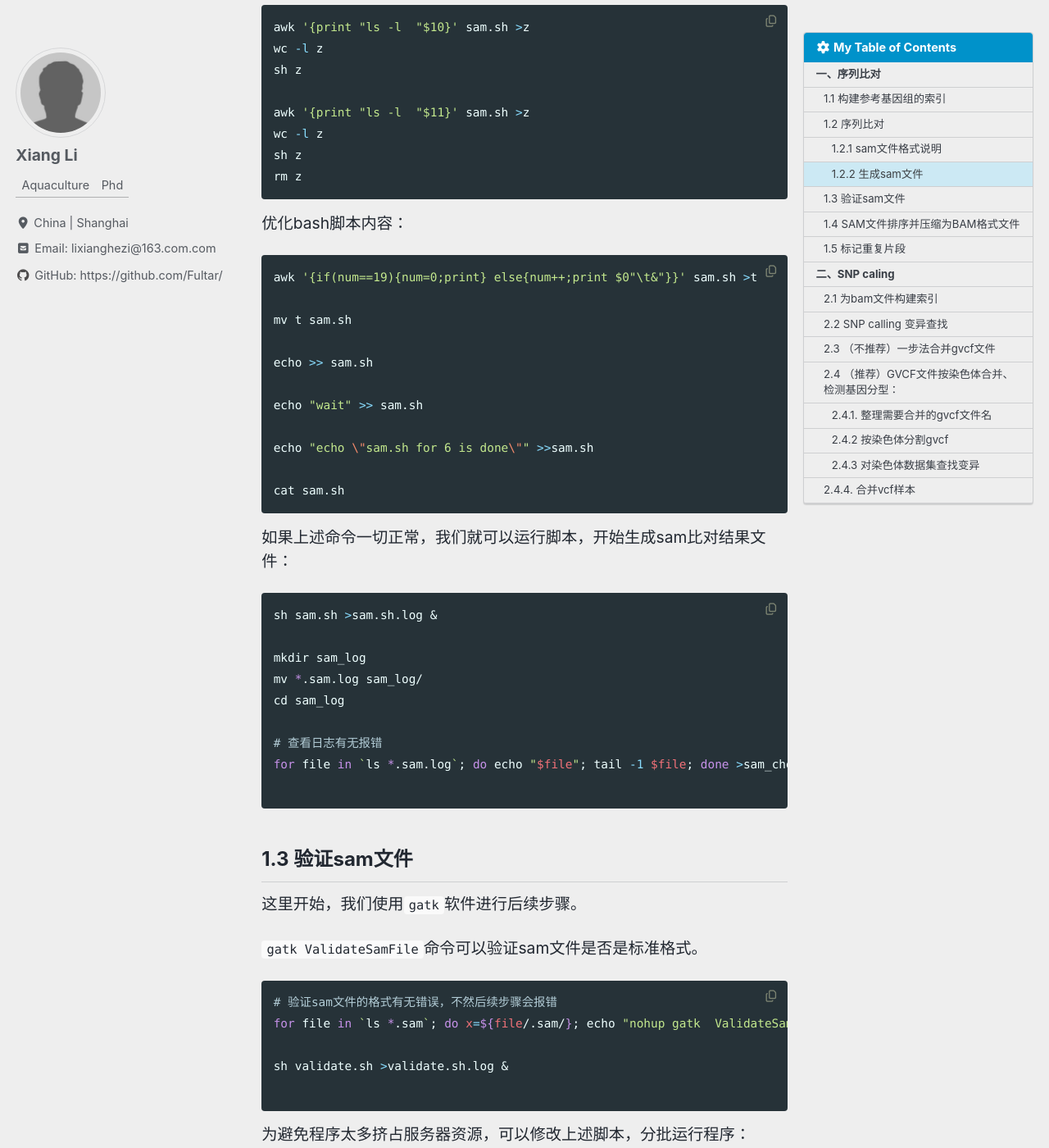
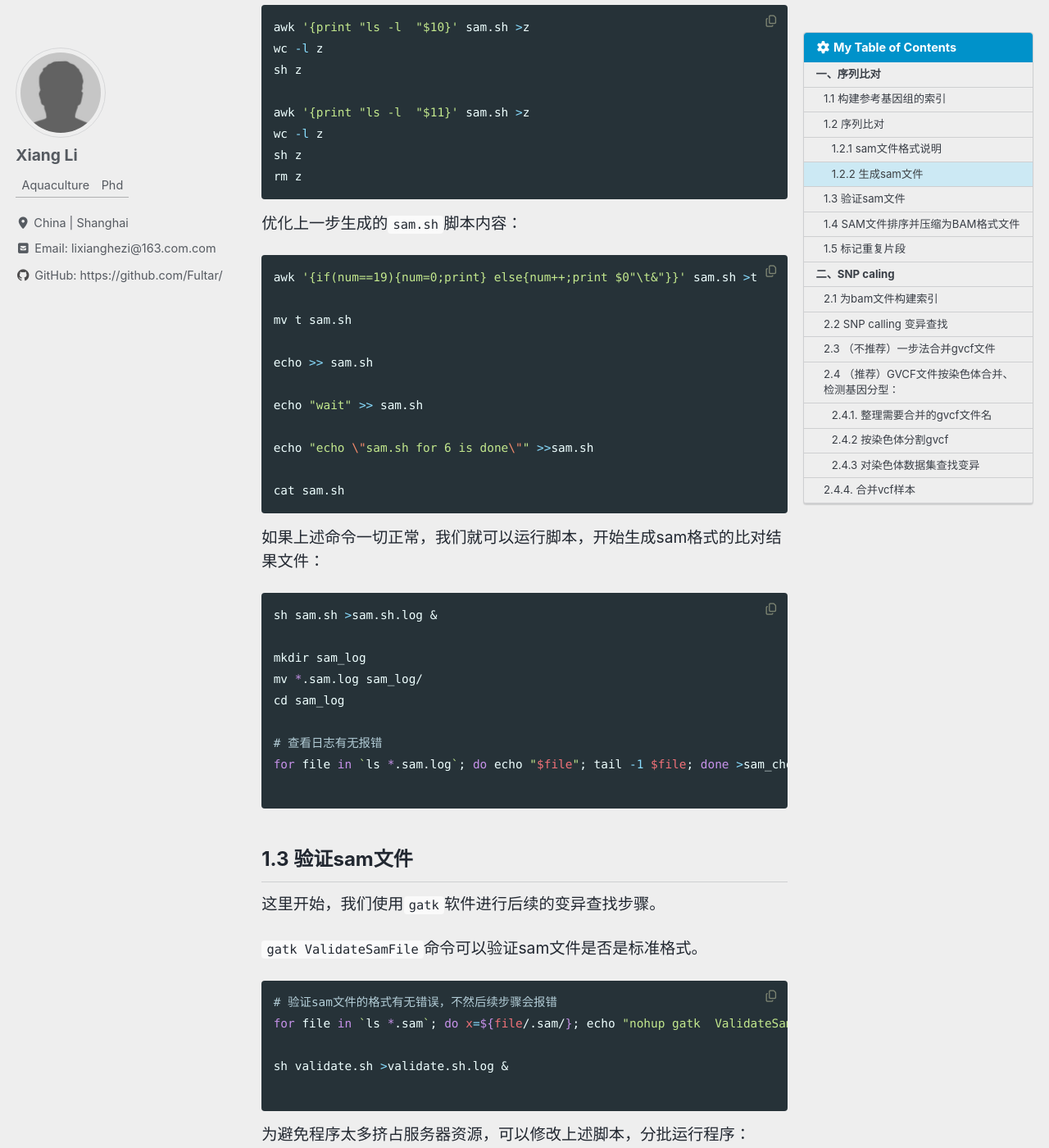
Before and after one commit to Fultar/Fultar.github.io, a Jekyll site: the page built from _posts/2025-12-03-how-to-make-sequencing-files-in-vcf-format.md, in a window 1280 px wide and 1400 px high, scrolled down 3190 px. Shown: the whole window at 82% size. Built offline with Jekyll 4.4.1, drawn with Linux system fonts in a browser that asks for light colours; cached includes are drawn as plain includes; comment, search, counter and statistics services are not loaded.

Commit message:
Update 2025-12-03-how-to-make-sequencing-files-in-vcf-format.md

````diff
--- a/_posts/2025-12-03-how-to-make-sequencing-files-in-vcf-format.md
+++ b/_posts/2025-12-03-how-to-make-sequencing-files-in-vcf-format.md
@@ -119,7 +119,7 @@ sh z
 rm z
 ```
 
-优化bash脚本内容：
+优化上一步生成的`sam.sh`脚本内容：
 ```shell
 awk '{if(num==19){num=0;print} else{num++;print $0"\t&"}}' sam.sh >t
 
@@ -134,7 +134,7 @@ echo "echo \"sam.sh for 6 is done\"" >>sam.sh
 cat sam.sh
 ```
 
-如果上述命令一切正常，我们就可以运行脚本，开始生成sam比对结果文件：
+如果上述命令一切正常，我们就可以运行脚本，开始生成sam格式的比对结果文件：
 ```shell
 sh sam.sh >sam.sh.log &
 
@@ -149,7 +149,7 @@ for file in `ls *.sam.log`; do echo "$file"; tail -1 $file; done >sam_check
 
 
 ## 1.3 验证sam文件
-这里开始，我们使用`gatk`软件进行后续步骤。
+这里开始，我们使用`gatk`软件进行后续的变异查找步骤。
 
 `gatk ValidateSamFile`命令可以验证sam文件是否是标准格式。
 ```shell
````
